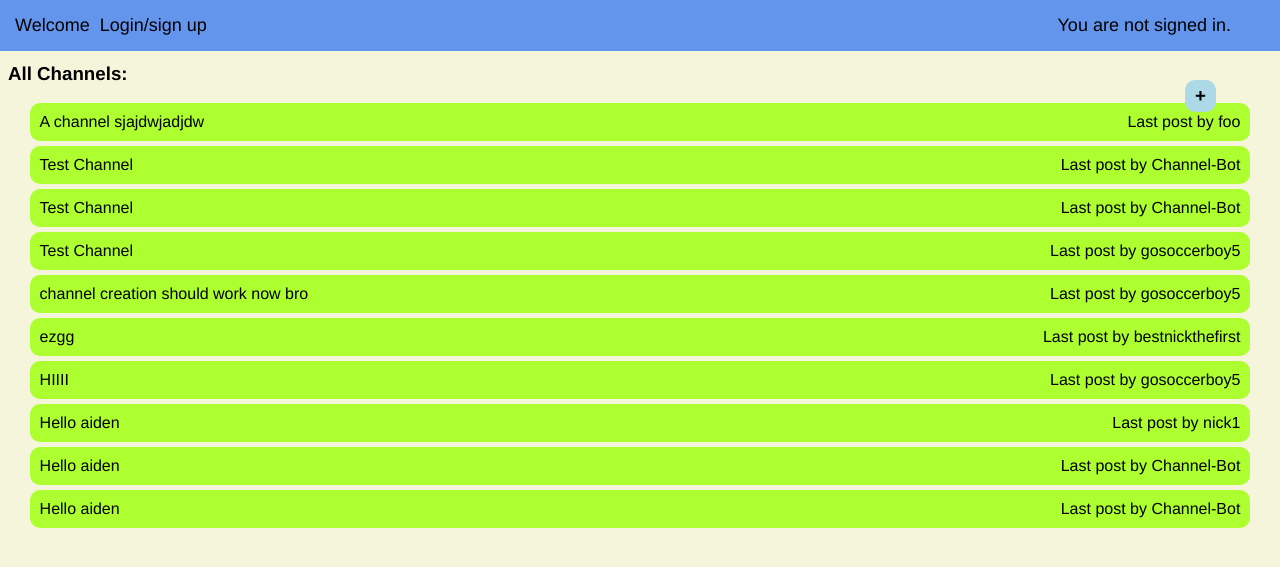
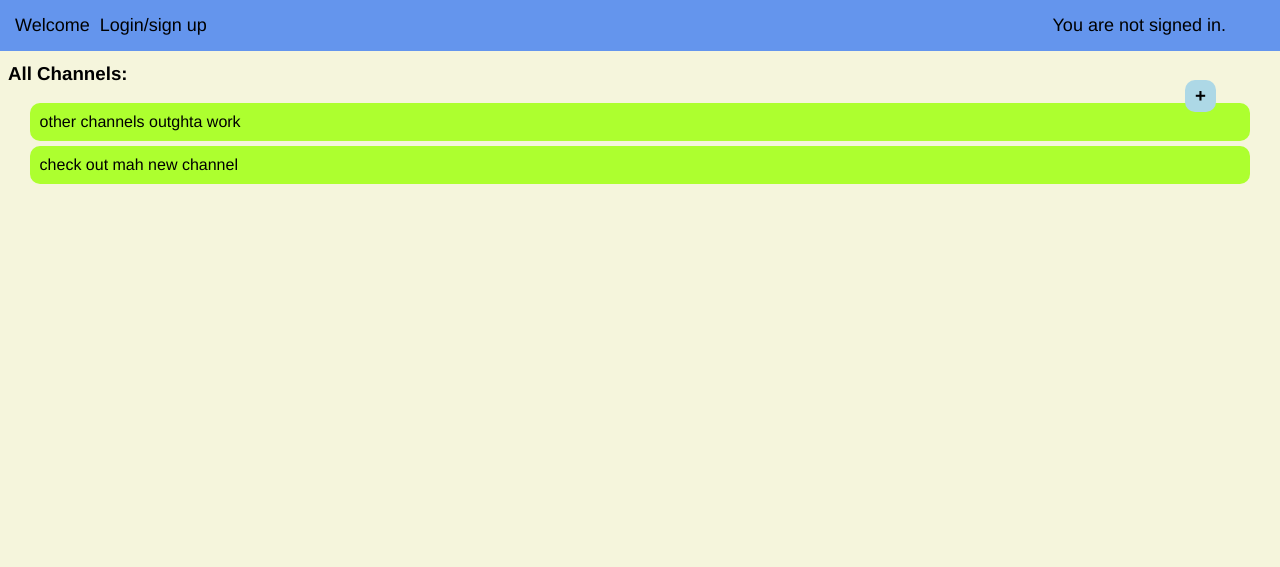
Before and after one commit to gosoccerboy5/flask-chat-app, a Flask app: page / in a window 1280 px wide. Shown: the top 567 px of the page. Run offline with Flask 2, Linux system fonts and the light colour scheme; data comes from the database, SQL or seed files in the repository; both versions use the stored data as it was after the commit.

Commit message:
MIGRATED CHANNEL DATA TO SQL FUCK YEAH

```diff
--- a/main.py
+++ b/main.py
@@ -1,8 +1,8 @@
 import random, string, json, hashlib, re, os, sqlite3
 from flask import Flask, render_template, request, jsonify
 from datetime import datetime, timezone
-from collections import defaultdict
 from flask_sock import Sock
+import tables
 
 def get_date():
   return re.sub(r"\.\d+.*$", " UTC", str(datetime.now(timezone.utc)))
@@ -20,20 +20,16 @@
   connection.close()
   return user_data
 
-def get_channel_data():
-  file = open("channels.json")
-  data = json.loads(file.read())
-  file.close()
-  return data
+def get_channel_data(id):
+  id = str(id)
+  connection = sqlite3.connect("channel_data.db")
+  channel_data = connection.execute("SELECT ch.id, ch.name, co.content, co.date, co.author, co.id AS commentid FROM channels ch JOIN comments co ON ch.id = co.channel WHERE ch.id = ?;", (id, )).fetchall()
+  connection.close()
+  return channel_data
 
 def verify_user(username, hash):
   data = get_user_data(username)
   return data is not None and data[1] == hash
-
-chatcount = defaultdict(lambda: 1)
-channel_data = get_channel_data()
-for channel in channel_data.keys():
-  chatcount[channel] = len(channel_data[channel]["messages"])
 
 app = Flask(  # Create a flask app
 	__name__,
@@ -72,10 +68,11 @@
       return
 
 def post_message(msg, channel):
-  data = get_channel_data()
-  data[str(channel)]["messages"].append(msg)
-  with open("channels.json", "w") as w:
-    w.write(json.dumps(data))
+  connection = sqlite3.connect("channel_data.db")
+  count = int(connection.execute("SELECT COUNT(*) FROM comments;").fetchone()[0])
+  connection.execute("INSERT INTO comments VALUES (?, ?, ?, ?, ?);", (str(count+1), str(channel), msg["content"], msg["username"], get_date()))
+  connection.commit()
+  connection.close()
 
 ok_chars = string.ascii_letters + string.digits
 
@@ -89,32 +86,23 @@
 
 @app.get('/channels')
 def channels_sorted():
-  channels = get_channel_data()
-  res = []
-  for key, value in channels.items():
-    last_post = value["messages"][-1] if len(value["messages"]) > 0 else None
-    res.append({
-      "name": value["name"],
-      "id": key,
-      "last_post": last_post
-    })
-  return jsonify(res)
+  connection = sqlite3.connect("channel_data.db")
+  data = connection.execute("SELECT * FROM channels").fetchall()
+  data = [{"id": row[0], "name": row[1], "founder": row[2]} for row in data]
+  connection.close()
+  return jsonify(data)
 
 @app.get('/messages/<id>')
 def messages(id):
-  all_channel_data = get_channel_data()
-  channel_data = all_channel_data[id]
-  return jsonify(channel_data["messages"])
+  data = get_channel_data(id)
+  c = sqlite3.connect("channel_data.db")
+  title = c.execute("SELECT name FROM channels WHERE id = ?", (id, )).fetchone()[0]
+  c.close()
+  return {"title": title, "messages": [{"username": row[4], "content": row[2], "date": row[3]} for row in data]}
 
 @app.get('/channel/<channel>')
 def get_channel(channel):
-  return render_template("channel.html", channel_id=channel,channel_name=get_channel_data()[channel]["name"])
-
-@app.get('/chatcount/<channel>')
-def getchatcount(channel):
-  return jsonify({
-    "count": chatcount[channel]
-  })
+  return render_template("channel.html")
 
 @app.route('/createchannel', methods=['GET', 'POST'])
 def createchannel():
@@ -131,16 +119,16 @@
     return jsonify({"status": "Error", "message": "Error: not signed in or user not found"})
   if sha256(pw) != user_data[1]:
     return jsonify({"status": "Error", "message": "Error: Password incorrect, cannot verify user"})
-  channel_data = get_channel_data()
+
+  connection = sqlite3.connect("channel_data.db")
+  ids = [row[0] for row in connection.execute("SELECT id FROM channels;").fetchall()]
   id = str(random.randint(0, 100000))
-  while id in channel_data:
+  while id in ids:
     id = str(random.randint(0, 100000))
-  channel_data[id] = {
-    "name": title,
-    "messages": [{"username": "Channel-Bot", "content": "Channel created by " + username, "date": get_date()}]
-  }
-  with open("channels.json", "w") as w:
-    w.write(json.dumps(channel_data))
+  connection.execute("INSERT INTO channels VALUES (?, ?, ?);", (id, title, username))
+  connection.commit()
+  connection.close()
+
   return jsonify({"status": "Success", "message": id})
 
 @app.post('/login')
--- a/static/home.js
+++ b/static/home.js
@@ -7,11 +7,11 @@
     window.location.href = "/channel/" + obj.id;
   });
   newEl.innerText = obj.name;
-  lastPost = document.createElement("span");
+  /*lastPost = document.createElement("span");
   lastPost.className = "lastpost";
   lastPost.innerText = "Last post by " + obj.last_post.username;
   lastPost.title = obj.last_post.date;
-  newEl.append(lastPost);
+  newEl.append(lastPost);*/
   return newEl;
 }
 
--- a/static/style.css
+++ b/static/style.css
@@ -72,6 +72,10 @@
   text-decoration: none;
   color: black;
 }
+header span {
+  padding-right: 5px;
+  padding-left: 5px;
+}
 header a:hover {
   background-color: #407fee;
   transition-duration: .5s;
```
Also changed, not shown: static/chat.js (+8 -5 lines), tables.py (+17 -0 lines), templates/channel.html (+2 -6 lines), channel_data.db (added).
